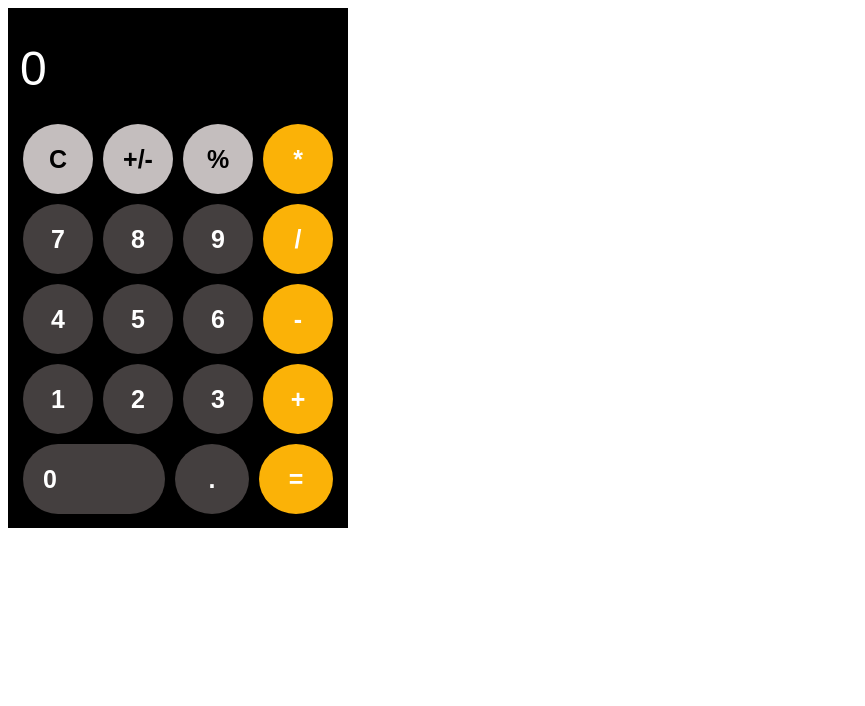
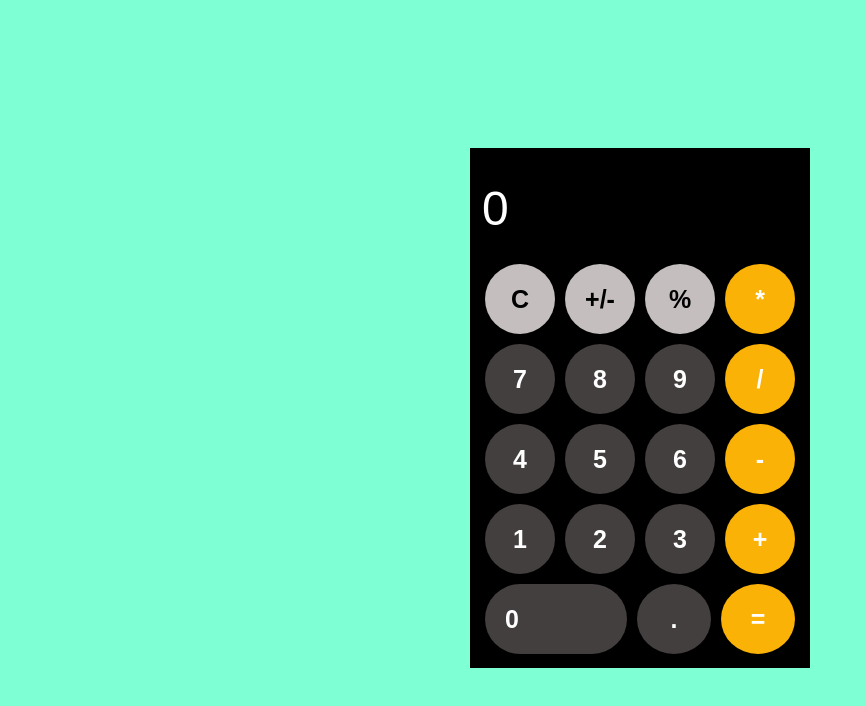
Before and after one commit to Cassido-Fx/Calculator-App, a plain HTML site: page index.html in a window 1280 px wide. Shown: the whole page, without its empty margins (0-865 px from the left). Drawn offline with Linux system fonts and the light colour scheme.

Commit message:
second commit

```diff
--- a/calculator.css
+++ b/calculator.css
@@ -1,3 +1,10 @@
+body {
+    display: flex;
+    align-items: center;
+    justify-content: center;
+    height: 50rem;
+    background-color: aquamarine ;
+}
 
 button {
     height: 70px;
```
